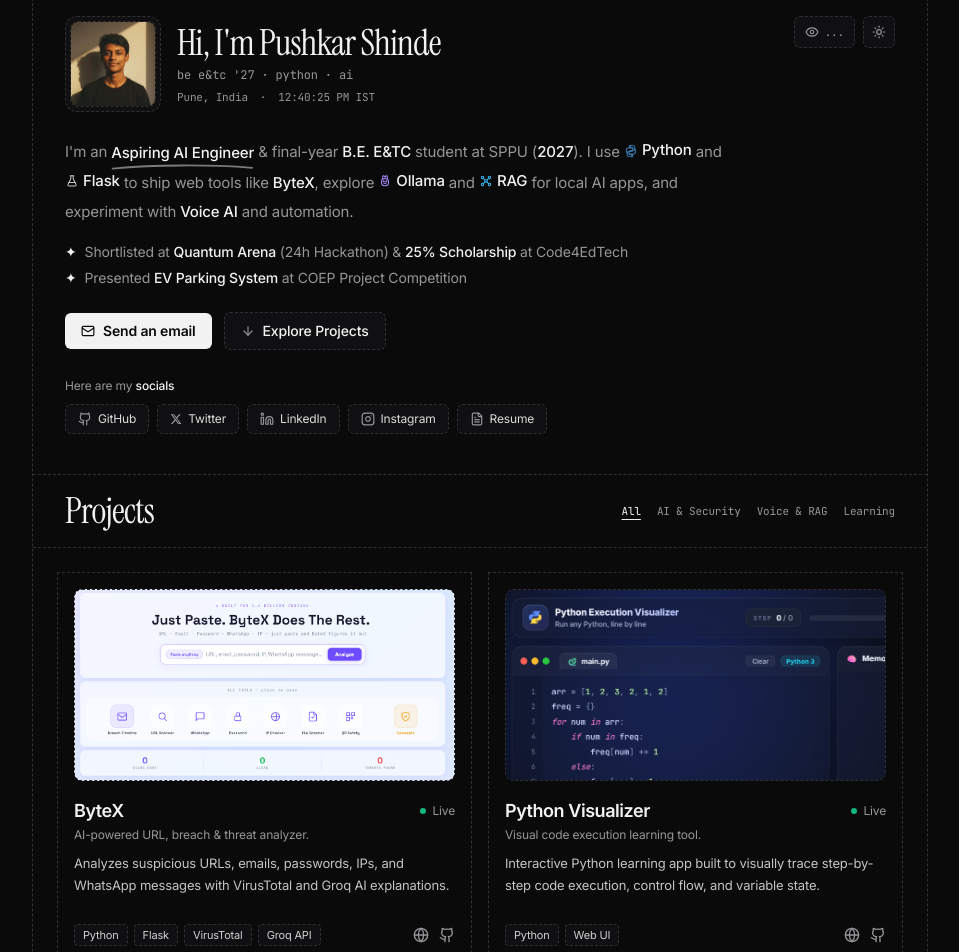
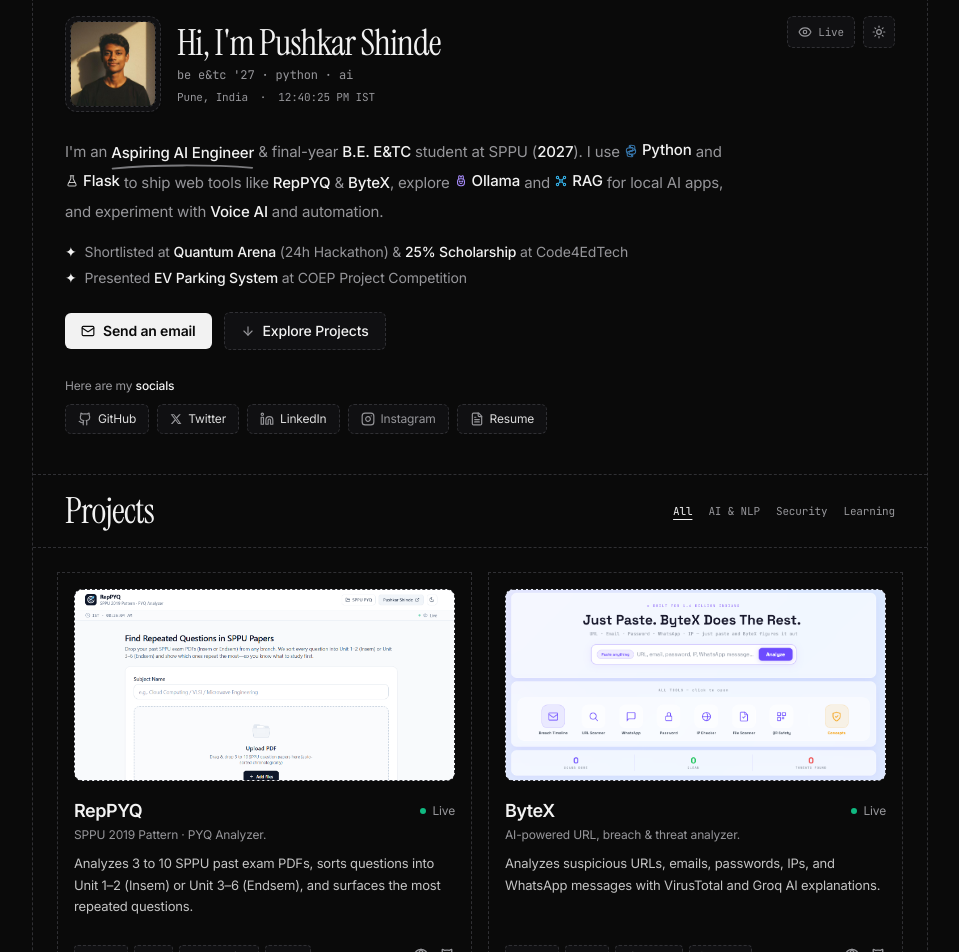
Before and after one commit to PushkarEz/portfolio, a React (Vite) app: page / in a window 1280 px wide. Shown: the part 300-1252 px from the top of the page, without its empty margins (160-1119 px from the left). Built offline with nearby package versions, Linux system fonts and the light colour scheme; no server answers.

Commit message:
Add RepPYQ as #1 project and set Instagram to coming soon

```diff
--- a/src/components/Hero.tsx
+++ b/src/components/Hero.tsx
@@ -30,7 +30,8 @@ interface SocialCardItem {
   meta: string;
   footerLeft: string;
   footerRight: string;
-  href: string;
+  href?: string;
+  comingSoon?: boolean;
   accentGradient: string;
   icon: React.ReactNode;
 }
@@ -40,6 +41,7 @@ export const Hero: React.FC<HeroProps> = ({ theme, onToggleTheme }) => {
   const [istClock, setIstClock] = useState('');
   const [views, setViews] = useState<number | null>(null);
   const [hoveredSocial, setHoveredSocial] = useState<string | null>(null);
+  const [igNotice, setIgNotice] = useState(false);
 
   useEffect(() => {
     const updateTime = () => {
@@ -63,7 +65,6 @@ export const Hero: React.FC<HeroProps> = ({ theme, onToggleTheme }) => {
     return () => clearInterval(timer);
   }, []);
 
-  // Live visitor counter using Abacus (primary) + CounterAPI (fallback)
   useEffect(() => {
     let active = true;
     const countedKey = 'pushkar_portfolio_live_counted';
@@ -71,7 +72,6 @@ export const Hero: React.FC<HeroProps> = ({ theme, onToggleTheme }) => {
     async function fetchCount(): Promise<number | null> {
       const alreadyCounted = sessionStorage.getItem(countedKey) === '1';
 
-      // 1. Try Abacus public counter
       try {
         const abacusUrl = alreadyCounted
           ? 'https://abacus.jasoncameron.dev/get/pushkar-shinde-portfolio/visits'
@@ -88,7 +88,6 @@ export const Hero: React.FC<HeroProps> = ({ theme, onToggleTheme }) => {
         // try fallback
       }
 
-      // 2. Fallback to CounterAPI
       try {
         const counterUrl = alreadyCounted
           ? 'https://api.counterapi.dev/v1/pushkarez-portfolio-2026/views'
@@ -132,7 +131,7 @@ export const Hero: React.FC<HeroProps> = ({ theme, onToggleTheme }) => {
       handle: `@${PROFILE.githubUsername}`,
       bio: 'Automating things so I can be lazy later... · Python & AI experiments',
       meta: 'Pune, India (UTC +05:30)',
-      footerLeft: '4 Showcase Builds',
+      footerLeft: 'RepPYQ · ByteX + more',
       footerRight: 'github.com/PushkarEz',
       href: PROFILE.socials.github,
       accentGradient: 'from-[#0D1117] via-[#161B22] to-[#0B1F16]',
@@ -165,12 +164,15 @@ export const Hero: React.FC<HeroProps> = ({ theme, onToggleTheme }) => {
     {
       id: 'instagram',
       label: 'Instagram',
-      handle: '@pushkar.ez',
-      bio: 'College life, hackathons, and behind-the-scenes experiments.',
+      handle: PROFILE.socials.instagramEnabled ? '@pushkar.ez' : 'Coming Soon',
+      bio: PROFILE.socials.instagramEnabled
+        ? 'College life, hackathons, and behind-the-scenes experiments.'
+        : 'Instagram profile link is currently paused — coming soon.',
       meta: 'Pune, India',
-      footerLeft: 'Builder Journal',
-      footerRight: 'instagram.com/pushkar.ez',
-      href: PROFILE.socials.instagram,
+      footerLeft: PROFILE.socials.instagramEnabled ? 'Builder Journal' : 'Status: Coming Soon',
+      footerRight: PROFILE.socials.instagramEnabled ? 'instagram.com/pushkar.ez' : 'Paused',
+      href: PROFILE.socials.instagramEnabled ? PROFILE.socials.instagram : undefined,
+      comingSoon: !PROFILE.socials.instagramEnabled,
       accentGradient: 'from-[#1B1026] via-[#261433] to-[#120D1D]',
       icon: <Instagram className="h-3.5 w-3.5 text-muted" />,
     },
@@ -234,7 +236,7 @@ export const Hero: React.FC<HeroProps> = ({ theme, onToggleTheme }) => {
             className="inline-flex h-8 items-center gap-1.5 rounded-md border grid-line bg-surface px-2.5 font-mono text-[11px] text-muted"
           >
             <Eye className="h-3.5 w-3.5" />
-            <span>{views !== null ? views.toLocaleString() : '...'}</span>
+            <span>{views !== null ? views.toLocaleString() : 'Live'}</span>
           </span>
 
           <button
@@ -279,8 +281,8 @@ export const Hero: React.FC<HeroProps> = ({ theme, onToggleTheme }) => {
             <TechBrandIcon name="Flask" className="inline h-3.5 w-3.5 text-ink/80" />
             <span>Flask</span>
           </span>{' '}
-          to ship web tools like <strong className="font-medium text-ink">ByteX</strong>,
-          explore{' '}
+          to ship web tools like <strong className="font-medium text-ink">RepPYQ</strong> &amp;{' '}
+          <strong className="font-medium text-ink">ByteX</strong>, explore{' '}
           <span className="inline-flex items-center gap-1 align-baseline font-medium text-ink">
             <TechBrandIcon name="Ollama" className="inline h-3.5 w-3.5 text-[#A78BFA]" />
             <span>Ollama</span>
@@ -351,6 +353,21 @@ export const Hero: React.FC<HeroProps> = ({ theme, onToggleTheme }) => {
                   onMouseEnter={() => setHoveredSocial(item.id)}
                   onMouseLeave={() => setHoveredSocial(null)}
                 >
+                  {item.comingSoon ? (
+                    <button
+                      type="button"
+                      onClick={() => {
+                        setIgNotice(true);
+                        setTimeout(() => setIgNotice(false), 2200);
+                      }}
+                      onFocus={() => setHoveredSocial(item.id)}
+                      onBlur={() => setHoveredSocial(null)}
+                      className="inline-flex items-center gap-1.5 rounded-md border grid-line bg-surface px-3 py-1.5 text-xs text-muted transition-colors hover:border-ink/40 hover:text-ink"
+                    >
+                      {item.icon}
+                      <span>{igNotice ? 'Coming soon' : item.label}</span>
+                    </button>
+                  ) : (
                     <a
                       href={item.href}
                       target="_blank"
@@ -362,6 +379,7 @@ export const Hero: React.FC<HeroProps> = ({ theme, onToggleTheme }) => {
                       {item.icon}
                       <span>{item.label}</span>
                     </a>
+                  )}
 
                   {isHovered && (
                     <div
@@ -386,8 +404,8 @@ export const Hero: React.FC<HeroProps> = ({ theme, onToggleTheme }) => {
                             )}
                           </div>
                           <span className="inline-flex items-center gap-1 font-mono text-[10px] text-muted">
-                            <span>{item.label}</span>
-                            <ArrowUpRight className="h-3 w-3" />
+                            <span>{item.comingSoon ? 'Soon' : item.label}</span>
+                            {!item.comingSoon && <ArrowUpRight className="h-3 w-3" />}
                           </span>
                         </div>
 
--- a/src/components/ProjectGrid.tsx
+++ b/src/components/ProjectGrid.tsx
@@ -4,7 +4,7 @@ import { PROJECTS, ProjectCategory } from '../data/portfolio';
 import { ProjectCard } from './ProjectCard';
 import { Reveal } from './MotionPrimitives';
 
-const CATEGORIES: ProjectCategory[] = ['All', 'AI & Security', 'Voice & RAG', 'Learning'];
+const CATEGORIES: ProjectCategory[] = ['All', 'AI & NLP', 'Security', 'Learning'];
 
 export const ProjectGrid: React.FC = () => {
   const [filter, setFilter] = useState<ProjectCategory>('All');
@@ -18,7 +18,6 @@ export const ProjectGrid: React.FC = () => {
 
   return (
     <section id="projects" className="scroll-mt-16 border-b grid-line">
-      {/* Consistent Section Header matching Skills / Journey / GitHub */}
       <div className="flex flex-wrap items-center justify-between gap-4 border-b grid-line px-5 py-4 sm:px-8">
         <h2 className="font-serif text-3xl font-normal tracking-tight text-ink sm:text-4xl">
           Projects
@@ -44,7 +43,6 @@ export const ProjectGrid: React.FC = () => {
         </div>
       </div>
 
-      {/* Compact 2-Column Project Cards */}
       <div className="p-4 sm:p-6">
         <div key={`${filter}-${showAll}`} className="animate-hero-in grid gap-4 md:grid-cols-2">
           {visible.map((project, index) => (
@@ -54,7 +52,6 @@ export const ProjectGrid: React.FC = () => {
           ))}
         </div>
 
-        {/* View More / Show Less Toggle for 5th Project (EV Parking System) */}
         {filter === 'All' && PROJECTS.length > 4 && (
           <div className="mt-5 flex justify-center">
             <button
--- a/src/components/ProjectPreviews.tsx
+++ b/src/components/ProjectPreviews.tsx
@@ -8,6 +8,7 @@ const EV_STUDIO_PALETTES = [
 ];
 
 export const ProjectPreviewGraphic: React.FC<{ project: ProjectItem }> = ({ project }) => {
+  const [reppyqImgFailed, setReppyqImgFailed] = useState(false);
   const [bytexImgFailed, setBytexImgFailed] = useState(false);
   const [pyVizImgFailed, setPyVizImgFailed] = useState(false);
 
@@ -17,6 +18,37 @@ export const ProjectPreviewGraphic: React.FC<{ project: ProjectItem }> = ({ proj
   );
 
   switch (project.walkthroughType) {
+    case 'reppyq-preview':
+      if (!reppyqImgFailed) {
+        return (
+          <div className="relative h-48 w-full overflow-hidden rounded-lg border grid-line bg-[#F8FAFC]">
+            <img
+              src="/reppyq.png"
+              alt="RepPYQ — SPPU PYQ Analyzer preview"
+              onError={() => setReppyqImgFailed(true)}
+              className="h-full w-full object-cover object-top"
+            />
+          </div>
+        );
+      }
+      return (
+        <div className="relative flex h-48 w-full items-end justify-end overflow-hidden rounded-lg bg-gradient-to-br from-[#0F172A] via-[#1E293B] to-[#334155] p-4 pb-0 pr-0">
+          <div className="h-[88%] w-[92%] overflow-hidden rounded-tl-lg border-l border-t border-black/15 bg-[#F8FAFC] text-[#0F172A] shadow-2xl">
+            <div className="flex items-center justify-between border-b border-black/10 px-4 py-2 text-[10px]">
+              <span className="font-semibold">RepPYQ</span>
+              <span className="font-mono text-[9px] text-slate-500">SPPU 2019 Pattern</span>
+            </div>
+            <div className="px-5 pt-5 text-center">
+              <p className="text-base font-semibold leading-tight">
+                Find Repeated Questions
+                <br />
+                in SPPU Papers.
+              </p>
+            </div>
+          </div>
+        </div>
+      );
+
     case 'phishguard-preview':
       if (!bytexImgFailed) {
         return (
--- a/src/data/portfolio.ts
+++ b/src/data/portfolio.ts
@@ -1,6 +1,6 @@
 export type ProjectStatus = 'Live' | 'Experimental' | 'In Progress' | 'Learning' | 'Competition';
 
-export type ProjectCategory = 'All' | 'AI & Security' | 'Voice & RAG' | 'Learning';
+export type ProjectCategory = 'All' | 'AI & NLP' | 'Security' | 'Learning';
 
 export interface ProjectItem {
   slug: string;
@@ -21,6 +21,7 @@ export interface ProjectItem {
   learned: string[];
   limitations: string[];
   walkthroughType:
+    | 'reppyq-preview'
     | 'phishguard-preview'
     | 'cipherx-walkthrough'
     | 'pdf-rag-walkthrough'
@@ -70,6 +71,7 @@ export const PROFILE = {
     linkedin: 'https://www.linkedin.com/in/pushkar-shinde1608/',
     x: 'https://x.com/PushkarEz16',
     instagram: 'https://www.instagram.com/pushkar.ez/',
+    instagramEnabled: false,
   },
   education: {
     degree: 'B.E. Electronics & Telecommunication Engineering',
@@ -120,6 +122,44 @@ export const QUOTES: QuoteItem[] = [
 
 export const PROJECTS: ProjectItem[] = [
   {
+    slug: 'reppyq',
+    title: 'RepPYQ — SPPU Exam PYQ Repeat & Pattern Analyzer',
+    shortTitle: 'RepPYQ',
+    subtitle: 'SPPU 2019 Pattern · PYQ Analyzer.',
+    description:
+      'Analyzes 3 to 10 SPPU past exam PDFs, sorts questions into Unit 1–2 (Insem) or Unit 3–6 (Endsem), and surfaces the most repeated questions.',
+    status: 'Live',
+    category: 'AI & NLP',
+    technologies: ['Python', 'NLP', 'PDF Parsing', 'React'],
+    liveUrl: 'https://reppyq.vercel.app/',
+    githubUrl: 'https://github.com/PushkarEz/RepPYQ',
+    showInMainGrid: true,
+    problem:
+      'University students waste hours manually flipping through 5–10 years of SPPU question paper PDFs to figure out which questions and units repeat most before Insem and Endsem exams.',
+    solution:
+      'RepPYQ lets students drop 3 to 10 SPPU exam PDFs for any branch, automatically sorts papers chronologically, classifies questions into Unit 1–2 (Insem) or Unit 3–6 (Endsem), and highlights repeated questions so students know what to study first.',
+    features: [
+      'Multi-PDF upload (3 to 10 SPPU question papers) with chronological sorting',
+      'Automatic Unit 1–2 (Insem) and Unit 3–6 (Endsem) classification',
+      'Repetition detection across past SPPU exam papers',
+      'Clean dark/light web interface for quick exam revision',
+    ],
+    approach: [
+      'Built an extraction and parsing pipeline tailored to SPPU 2019 pattern question papers.',
+      'Matched semantically similar and repeated questions across multiple exam sessions.',
+      'Deployed the frontend cleanly on Vercel for instant student access.',
+    ],
+    learned: [
+      'Handling real-world university PDF layouts, numbering schemes, and Insem/Endsem structure.',
+      'Designing fast, clear interfaces for multi-document analysis workflows.',
+    ],
+    limitations: [
+      'Currently tuned for SPPU 2019 pattern question papers across branches.',
+      'Image-only/scanned PDFs without selectable text layers can reduce extraction accuracy.',
+    ],
+    walkthroughType: 'reppyq-preview',
+  },
+  {
     slug: 'bytex',
     title: 'ByteX — AI-Powered Security & Threat Analyzer',
     shortTitle: 'ByteX',
@@ -127,7 +167,7 @@ export const PROJECTS: ProjectItem[] = [
     description:
       'Analyzes suspicious URLs, emails, passwords, IPs, and WhatsApp messages with VirusTotal and Groq AI explanations.',
     status: 'Live',
-    category: 'AI & Security',
+    category: 'Security',
     technologies: ['Python', 'Flask', 'VirusTotal', 'Groq API'],
     liveUrl: 'https://bytex.onrender.com/',
     showInMainGrid: true,
@@ -198,7 +238,7 @@ export const PROJECTS: ProjectItem[] = [
     description:
       'Local Python desktop voice assistant pairing speech recognition (ASR), TTS, and Ollama for spoken replies and OS automation.',
     status: 'Experimental',
-    category: 'Voice & RAG',
+    category: 'AI & NLP',
     technologies: ['Python', 'Ollama', 'ASR', 'TTS'],
     showInMainGrid: true,
     problem:
@@ -233,9 +273,9 @@ export const PROJECTS: ProjectItem[] = [
     description:
       'Document Q&A pipeline exploring PDF extraction, chunking, Sentence Transformers, FAISS search, and Ollama.',
     status: 'In Progress',
-    category: 'Voice & RAG',
+    category: 'AI & NLP',
     technologies: ['Python', 'FAISS', 'Embeddings', 'Ollama'],
-    showInMainGrid: true,
+    showInMainGrid: false,
     problem:
       'Long PDFs are slow to search manually, while pasting full documents directly into an LLM prompt hits context limits and increases hallucinations.',
     solution:
```
Also changed, not shown: src/components/ContactPage.tsx (+10 -0 lines), public/reppyq.png (added). Lines whose indentation alone changed are shown as unchanged.
